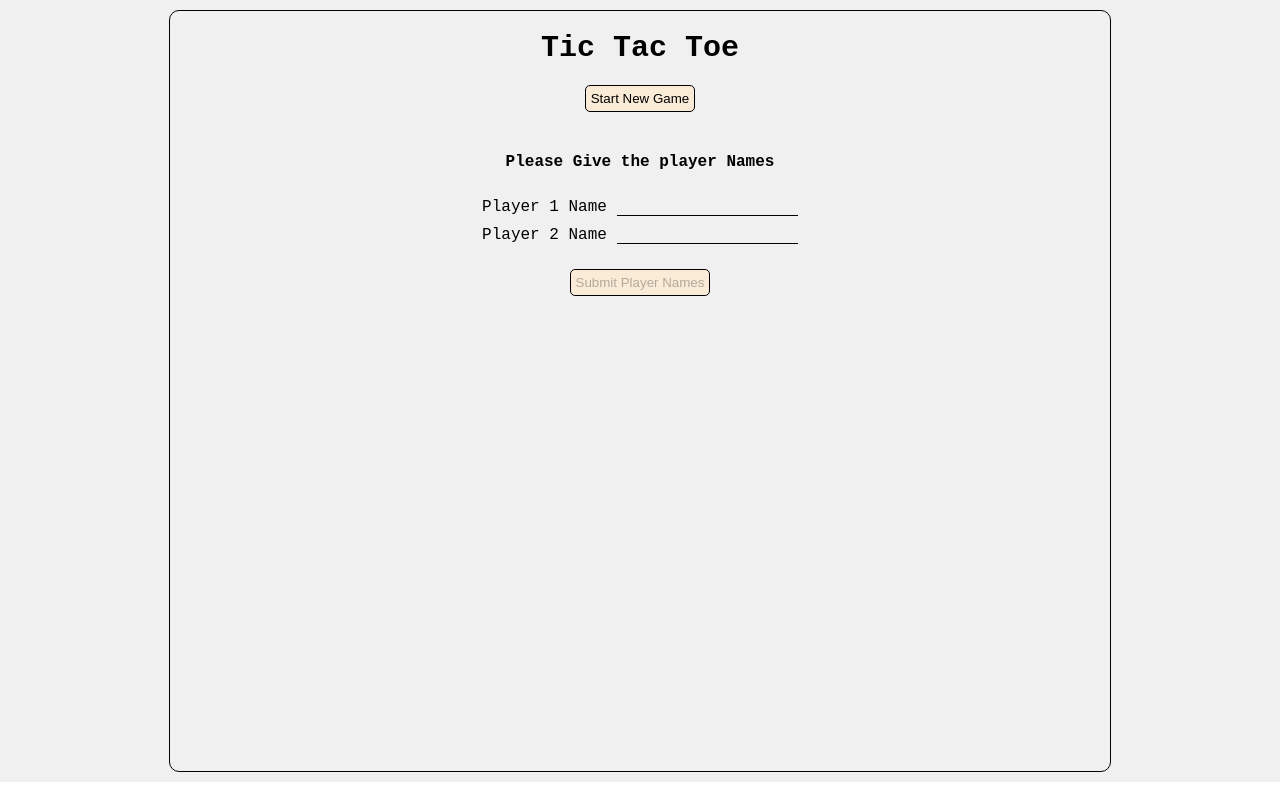
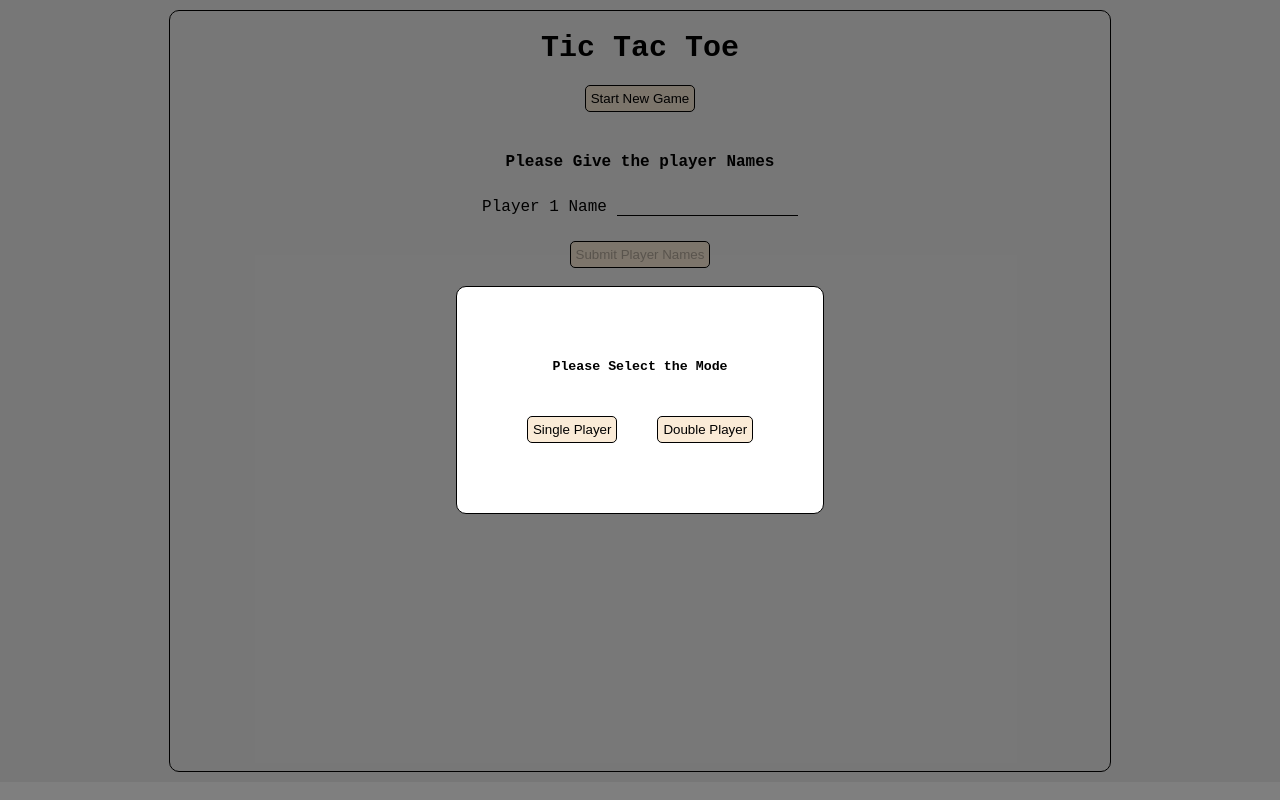
Before and after one commit to utkrishtsolanki97/tic-tac-toe-vitejs, a React (Vite) app: page / in a window 1280 px wide. Both pictures are taken after a click on the button "Let's Get Started". Built offline with nearby package versions, Linux system fonts and the light colour scheme.

Commit message:
feat: added single player easy mode(random number)

```diff
--- a/src/components/PlayerGameStats.jsx
+++ b/src/components/PlayerGameStats.jsx
@@ -17,7 +17,7 @@ const PlayerGameStats = ({ gameStats, player1, player2 }) => {
         </thead>
         <tbody>
           {gameStats.map((game, id) => (
-            <tr>
+            <tr key={id}>
               <td>{id + 1}</td>
               <td>{player1}</td>
               <td>{player2}</td>
--- a/src/components/PlayerRegistration.css
+++ b/src/components/PlayerRegistration.css
@@ -24,3 +24,21 @@
         outline: none;
     }
 }
+.modeSelectionContainer{
+    position: fixed;
+    top: 0;
+    left: 0;
+    display: flex;
+    justify-content: center;
+    align-items: center;
+    width: 100%;
+    height: 100%;
+    background-color: rgb(0, 0, 0, 0.5);
+
+    .modeSelection{
+        border: 1px solid black;
+        background-color: white;
+        border-radius: 10px;
+        padding: 50px;
+    }
+}
--- a/src/components/PlayerRegistration.jsx
+++ b/src/components/PlayerRegistration.jsx
@@ -1,4 +1,4 @@
-import React from 'react';
+import React, { useState } from 'react';
 import './PlayerRegistration.css';
 
 const PlayerRegistration = ({
@@ -10,17 +10,39 @@ const PlayerRegistration = ({
   gameStats,
   setGameStats,
 }) => {
+
+  const [playerMode, setPlayerMode] = useState(null);
+  const handleGameMode = (mode) => {
+    setPlayerMode(mode)
+    if (mode === 0) {
+      setPlayer2("Computer")
+    }
+  }
   return (
     <div className='registerContainer'>
+      {playerMode === null && <div className='modeSelectionContainer'>
+        <div className='modeSelection'>
+          <h5>Please Select the Mode</h5>
+          <button onClick={() => handleGameMode(0)}>Single Player</button>
+          <button onClick={() => handleGameMode(1)}>Double Player</button>
+        </div>
+      </div>}
+      <>
         <h4>Please Give the player Names</h4>
         <div className='registerInputContainer'>
           <label>Player 1 Name</label>
           <input type="text" onChange={(e) => setPlayer1(e.target.value)} />
         </div>
-      <div className='registerInputContainer'>
+        {playerMode === 1 && <div className='registerInputContainer'>
           <label>Player 2 Name</label>
           <input type="text" onChange={(e) => setPlayer2(e.target.value)} />
+        </div>}
+        {
+          playerMode === 0 && <div className='registerInputContainer'>
+            <label>Player 2 Name</label>
+            <input type="text" value={player2} disabled />
           </div>
+        }
         <div>
           <button
             disabled={
@@ -36,6 +58,7 @@ const PlayerRegistration = ({
             Submit Player Names
           </button>
         </div>
+      </>
     </div>
   );
 };
--- a/src/components/TicTacToeGame.jsx
+++ b/src/components/TicTacToeGame.jsx
@@ -47,21 +47,36 @@ const TicTacToeGame = ({
         y === '' ? (filled = 0) : '';
       })
     );
-    if (filled === 1) {
+    let wonFlag = 0;
+    wincombination.map((arr) => {
+      const check = checkWinner(arr, gameGrid);
+      if (check) {
+        setDeclareWinner(turnPlayer === 1 ? 0 : 1);
+        const l = gameStats.length;
+        const temp = [...gameStats];
+        temp[l - 1].status = `${turnPlayer === 1 ? player1 : player2} Won!`;
+        wonFlag = 1;
+      }
+    });
+    if (filled === 1 && wonFlag === 0) {
       setDeclareWinner(2);
       const l = gameStats.length;
       const temp = [...gameStats];
       temp[l - 1].status = `It was a draw`;
-    } else {
-      wincombination.map((arr) => {
-        const check = checkWinner(arr, gameGrid);
-        if (check) {
-          setDeclareWinner(turnPlayer === 1 ? 0 : 1);
-          const l = gameStats.length;
-          const temp = [...gameStats];
-          temp[l - 1].status = `${turnPlayer === 1 ? player1 : player2} Won!`;
+      wonFlag = 1;
+    }
+    if (filled === 0 && wonFlag === 0 && player2 === 'Computer' && turnPlayer === 1) {
+      let flag = 0;
+      for (let i = 0; flag !== 1; i++) {
+        const randomNumber = Math.floor(Math.random() * 10);
+        const x = Math.floor(randomNumber / 3) === 3 ? 2 : Math.floor(randomNumber / 3);
+        const y = randomNumber % 3;
+        console.log(gameGrid[x][y],x,y);
+        if (gameGrid[x][y] === '') {
+          handleClick(x, y);
+          flag = 1;
         }
-      });
+      }
     }
   }, [gameGrid]);
   const handleClick = (x, y) => {
@@ -82,7 +97,7 @@ const TicTacToeGame = ({
     ]);
     setDeclareWinner(null);
   };
-  const handleResetGame =() => {
+  const handleResetGame = () => {
     setGameGrid([
       ['', '', ''],
       ['', '', ''],
```
Lines whose indentation alone changed are shown as unchanged.
